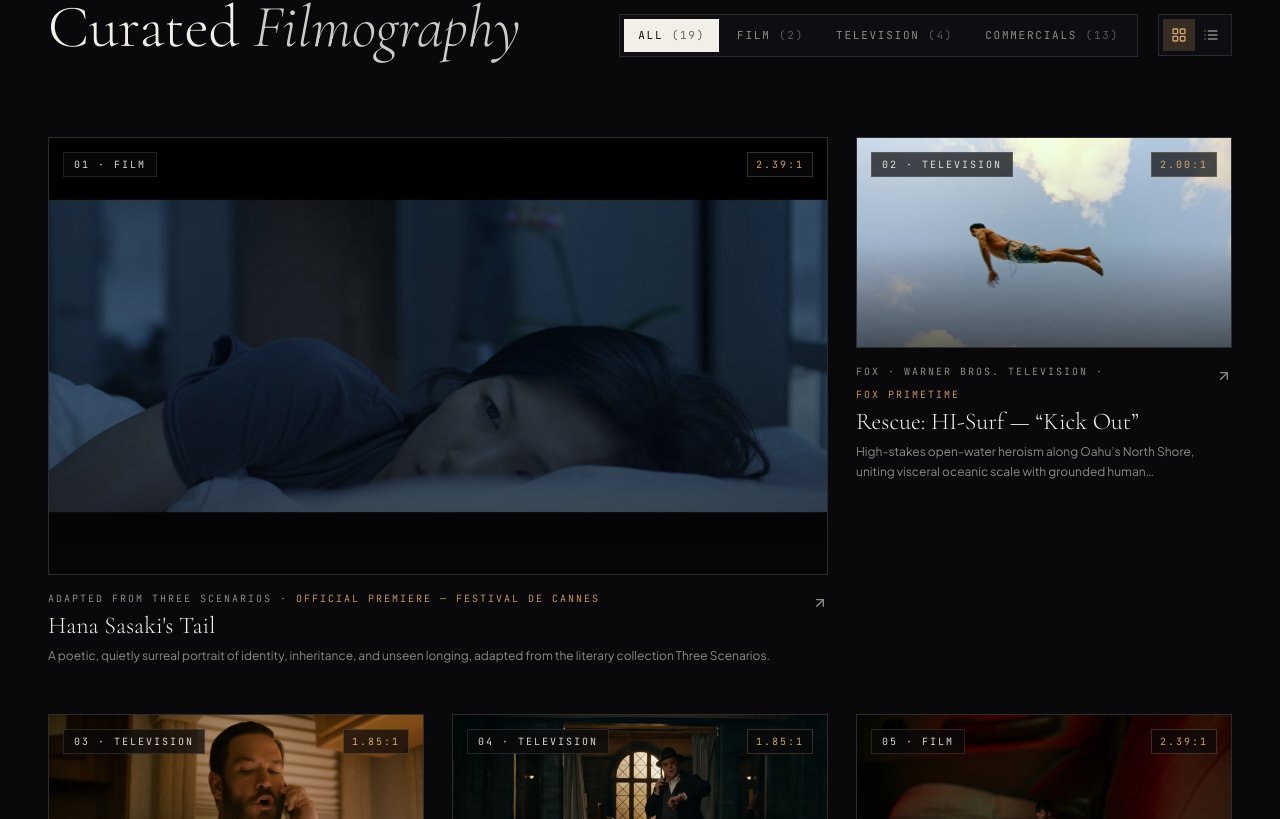
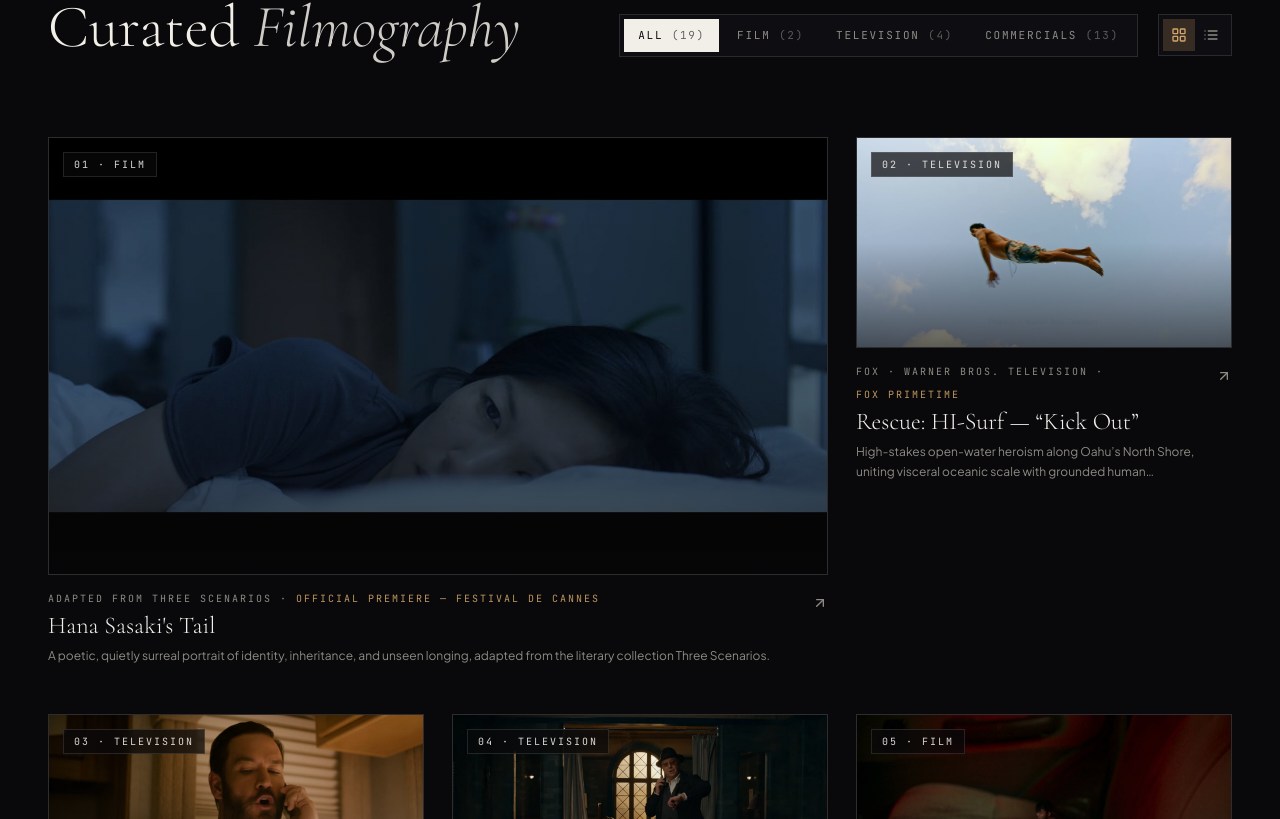
Before and after one commit to anthonysim/kevin-berlandi-portfolio, a React (Vite) app: page / in a window 1280 px wide. Shown: the part 981-1800 px from the top of the page. Built offline with nearby package versions, Linux system fonts and the light colour scheme.

Commit message:
Remove aspect ratio badge from video cards

```diff
--- a/src/components/WorksSection.tsx
+++ b/src/components/WorksSection.tsx
@@ -111,12 +111,9 @@ export function WorksSection({ onSelectProject }: WorksSectionProps) {
                     <div className="absolute inset-0 bg-gradient-to-t from-[#09090B]/85 via-[#09090B]/15 to-transparent opacity-75 transition-opacity duration-500 group-hover:opacity-60" />
 
                     {/* Top Technical Metadata */}
-                    <div className="absolute top-3.5 left-3.5 right-3.5 flex items-center justify-between font-mono-tech text-[10px] uppercase tracking-[0.2em]">
+                    <div className="absolute top-3.5 left-3.5 flex items-center font-mono-tech text-[10px] uppercase tracking-[0.2em]">
                       <span className="bg-[#09090B]/70 backdrop-blur-md px-2.5 py-1 text-[#F2EFE9]/90 border border-[#F2EFE9]/12">
                         {project.index} · {project.discipline}
-                      </span>
-                      <span className="bg-[#09090B]/70 backdrop-blur-md px-2 py-1 text-[#D4A56A] border border-[#D4A56A]/25">
-                        {project.aspectRatio}
                       </span>
                     </div>
 
```
